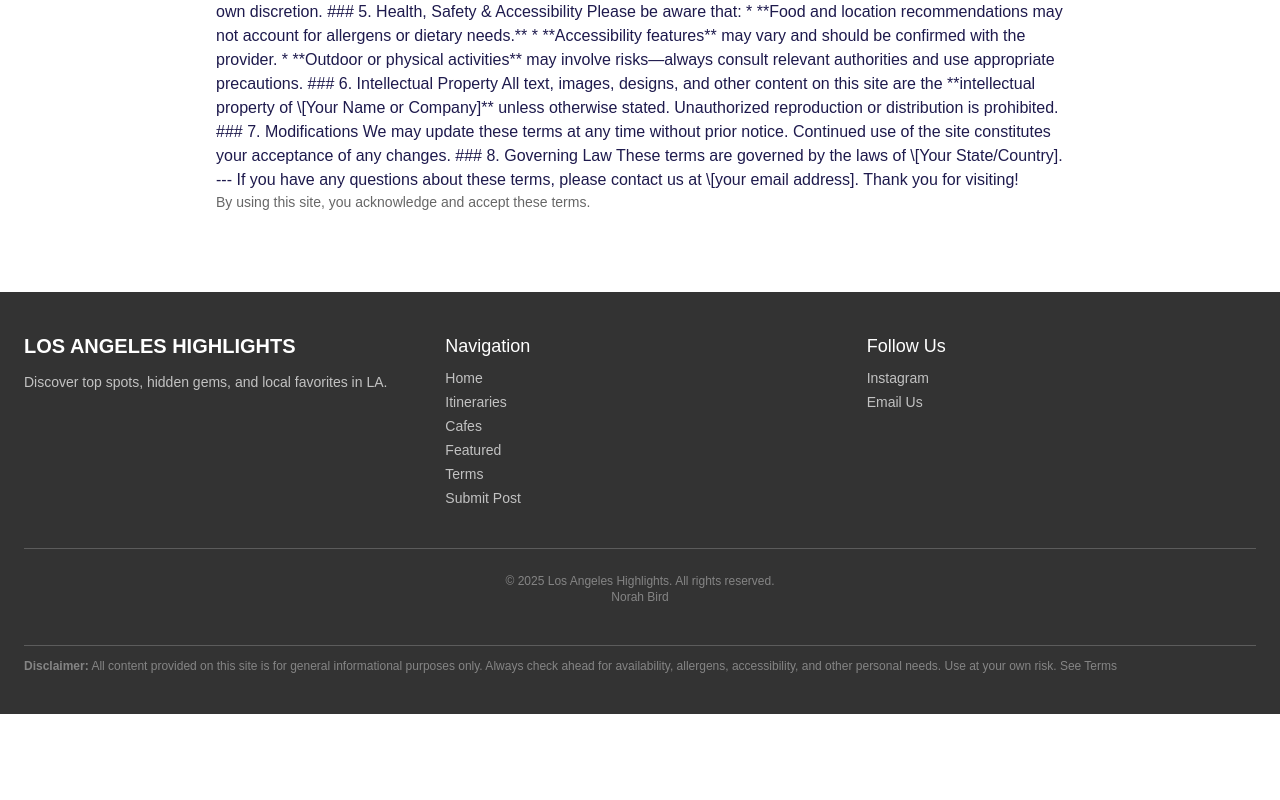
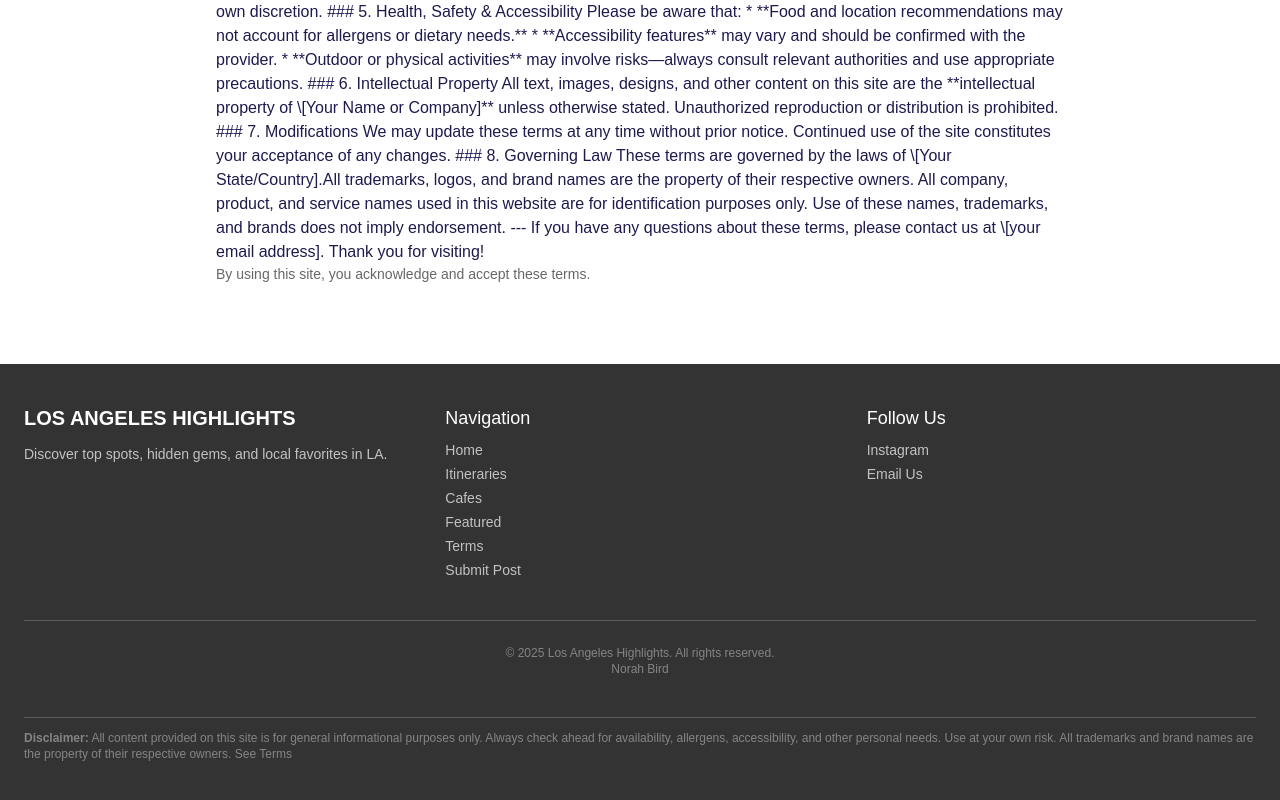
Before and after one commit to rocgarden/lahighlights, a Next.js app: page /terms in a window 1280 px wide. Shown: the part 588-1388 px from the top of the page. Before the commit the page ends 1302 px from the top, so only its background shows below. Built offline with nearby package versions, Linux system fonts and the light colour scheme; no server answers; a web font is replaced by a local one.

Commit message:
updated discalimer

```diff
--- a/app/components/Footer.jsx
+++ b/app/components/Footer.jsx
@@ -77,14 +77,13 @@ export default function Footer() {
         &copy; {new Date().getFullYear()} Los Angeles Highlights. All rights
         reserved.
       </div>
-      <div className="text-center text-xs text-white/40">
-        Norah Bird
-      </div>
+      <div className="text-center text-xs text-white/40">Norah Bird</div>
       <div className="mt-10 text-xs text-white/40 border-t border-white/20 pt-3">
         <strong>Disclaimer:</strong> All content provided on this site is for
         general informational purposes only. Always check ahead for
         availability, allergens, accessibility, and other personal needs. Use at
-        your own risk. See{" "}
+        your own risk. All trademarks and brand names are the property of their
+        respective owners. See{" "}
         <Link href="/terms" className="hover:underline">
           Terms
         </Link>
--- a/app/itineraries/[slug]/page.jsx
+++ b/app/itineraries/[slug]/page.jsx
@@ -191,7 +191,8 @@ export default async function ItineraryDetailPage(props) {
           ⚠️ <strong className="font-semibold">Disclaimer:</strong> This
           itinerary is for inspiration only. Always check ahead for
           availability, allergens, accessibility, and other personal needs. Use
-          at your own risk. See{" "}
+          at your own risk. All trademarks and brand names are the property of
+          their respective owners. Use does not imply endorsement. See{" "}
           <Link href="/terms" className="underline hover:text-white">
             Terms.
           </Link>
--- a/app/terms/page.jsx
+++ b/app/terms/page.jsx
@@ -2,11 +2,7 @@ import Breadcrumb from "../components/Breadcrumb";
 export default function TermsPage() {
   return (
     <main className="max-w-4xl mx-auto mt-24 px-6 pb-20 text-indigo-950">
-       <Breadcrumb
-              items={[
-                { label: "Home", href: "/" },
-              ]}
-            />
+      <Breadcrumb items={[{ label: "Home", href: "/" }]} />
       <h1 className="text-4xl font-bold mb-6">Terms & Disclaimer</h1>
       <p className="mb-4">
         The content on this site is intended for informational and inspirational
@@ -49,9 +45,13 @@ export default function TermsPage() {
       reproduction or distribution is prohibited. ### 7. Modifications We may
       update these terms at any time without prior notice. Continued use of the
       site constitutes your acceptance of any changes. ### 8. Governing Law
-      These terms are governed by the laws of \[Your State/Country]. --- If you
-      have any questions about these terms, please contact us at \[your email
-      address]. Thank you for visiting!
+      These terms are governed by the laws of \[Your State/Country].All
+      trademarks, logos, and brand names are the property of their respective
+      owners. All company, product, and service names used in this website are
+      for identification purposes only. Use of these names, trademarks, and
+      brands does not imply endorsement. --- If you have any questions about
+      these terms, please contact us at \[your email address]. Thank you for
+      visiting!
       <p className="text-sm text-black/60">
         By using this site, you acknowledge and accept these terms.
       </p>
```
